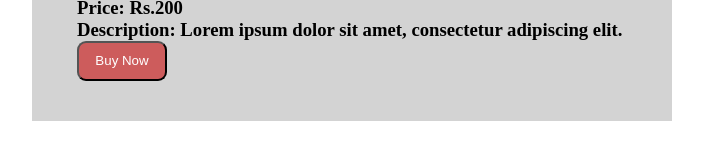
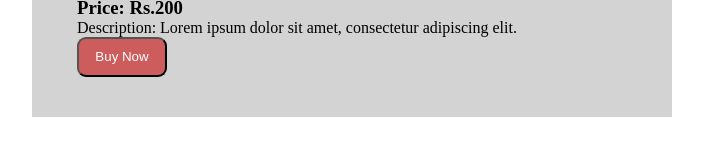
Before and after one commit to acciojob/pricing-card-vi3003, a website: page main.html in a window 1280 px wide. Shown: the part 282-442 px from the top of the page, without its empty margins (288-991 px from the left). Drawn offline with Linux system fonts and the light colour scheme.

Commit message:
created a submission

```diff
--- a/main.html
+++ b/main.html
@@ -13,7 +13,7 @@
 			<img src="https://cdn.pixabay.com/photo/2016/10/26/19/00/domain-names-1772242_960_720.jpg" alt="#">
 			<h1><b>Pricing Card </b></h1>
 			<h3>Price: Rs.200</h3>
-			<h3>Description: Lorem ipsum dolor sit amet, consectetur adipiscing elit.</h3>
+			<p>Description: Lorem ipsum dolor sit amet, consectetur adipiscing elit.</p>
 			<button>Buy Now</button>
 		</div>
 	</div>
```
